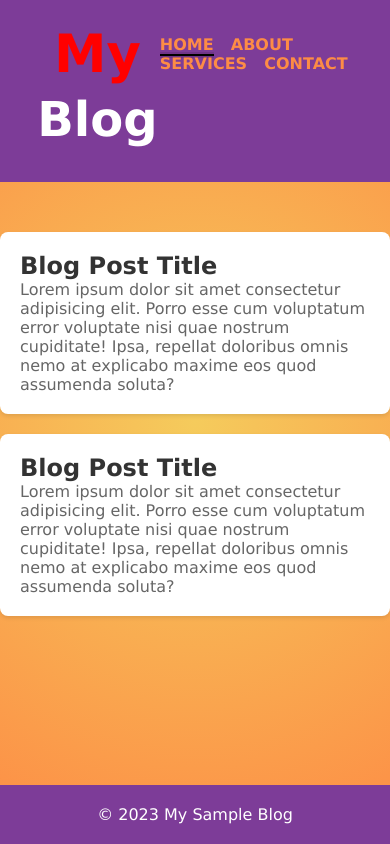
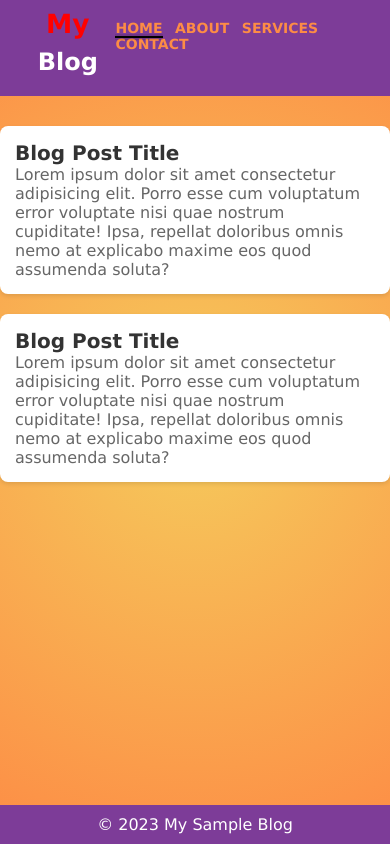
Before and after one commit to BrianShifoko/Web-Development-Sandbox-HTML-CSS-and-Bootstrap-Repository, a plain HTML site: page Project 2- Building a Simple Blog Layout/index.html in a window 390 px wide. Drawn offline with Linux system fonts and the light colour scheme.

Commit message:
Implemented responsive design for the landing page, utilizing Bootstrap framework for layout and styling. Added sections for menu, reservation, and contact information. Included author name in README.md. Ready for review.

```diff
--- a/Project 2- Building a Simple Blog Layout/stylesheet.css
+++ b/Project 2- Building a Simple Blog Layout/stylesheet.css
@@ -137,3 +137,43 @@ footer {
     width: 100%; /* Make footer span the full width of the viewport */
     text-align: center; /* Align text to the center */
 }
+
+/* Responsive styles for mobile devices */
+@media screen and (max-width: 768px) {
+    /* Adjustments for header */
+    header {
+        padding: 20px; /* Decrease padding */
+    }
+
+    h1 {
+        font-size: 24px; /* Decrease font size */
+    }
+
+    /* Adjustments for navigation menu */
+    nav ul {
+        font-size: 14px; /* Decrease font size */
+        word-spacing: 8px; /* Decrease word spacing */
+    }
+
+    /* Adjustments for articles */
+    article {
+        padding: 15px; /* Decrease padding */
+    }
+
+    article h2 {
+        font-size: 20px; /* Decrease font size */
+    }
+
+    article p {
+        font-size: 16px; /* Decrease font size */
+    }
+
+    .parag1 {
+        margin-top: 30px; /* Decrease top margin */
+    }
+
+    /* Adjustments for footer */
+    footer {
+        padding: 10px 0; /* Decrease padding */
+    }
+}
```
Also changed, not shown: Project 2- Building a Simple Blog Layout/Images/Screenshot 2024-04-09 at 17.23.49.png (added), 4 other files.
